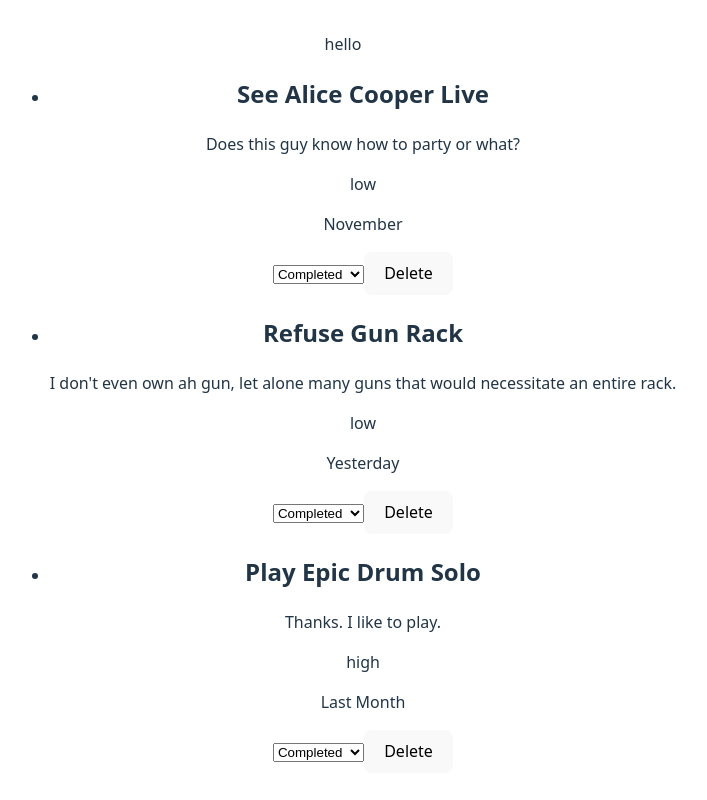
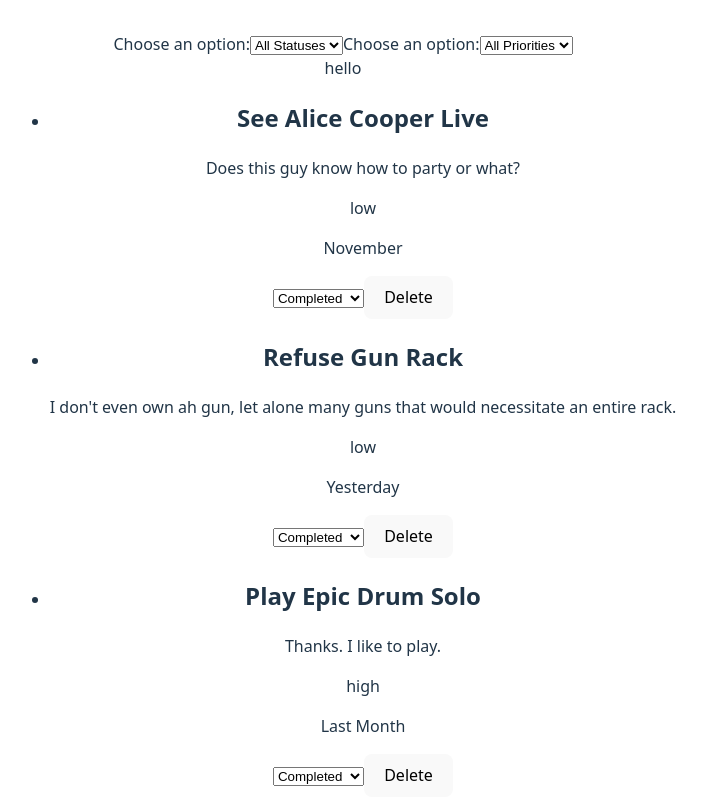
Before and after one commit to elysewelsh/lab9.3, a React (Vite) app: page / in a window 1280 px wide. Shown: the top 800 px of the page, without its empty margins (297-1004 px from the left). Built offline with nearby package versions, Linux system fonts and the light colour scheme.

Commit message:
App has all appropriate parent functions and matches TaskFilter only.

```diff
--- a/src/App.tsx
+++ b/src/App.tsx
@@ -1,7 +1,9 @@
 import { useState } from 'react'
 import  { TaskList } from './components/TaskList/TaskList'
 // import { onFilterChange, TaskFilter } from './components/TaskFilter/TaskFilter'
-import type { Task } from './types'
+import type { Task, TaskFilterProps, TaskStatus } from './types'
+import {TaskFilter} from './components/TaskFilter/TaskFilter'
+import type { IFilterProp } from './types'
 // import {handleStatusChange, handleDelete } from './components/TaskItem/TaskItem'
 import './App.css'
 // import { TaskItem } from './components/TaskItem/TaskItem'
@@ -68,25 +70,38 @@
 
 
 
-const [tasks, setTasks] = useState(ogTasks);
+    const [tasks, setTasks] = useState(ogTasks);
+    const [filterState, setFilterState] = useState({
+      status: "",
+      priority: ""
+    });
 
-function handleStatusChange (taskId:any, newStatus:any) {
-    // {taskId = tasks.task.id? update tasks.task.status to newStatus}
+function handleStatusChange (taskId:string, newStatus:TaskStatus) {
     console.log(taskId,newStatus);
 }
 
-function handleDelete (taskId:any) {
-    // {taskId = tasks.task.id? delete that one from array}
-       setTasks((prevTask) =>
-          prevTask.filter(tasks => tasks.id !== taskId)
+function handleDelete (taskId:string) {
+        setTasks((prevTask) =>
+        prevTask.filter(tasks => tasks.id !== taskId)
        );
 }
+function handleFilterChange (filters: {status?: TaskStatus, priority?: string}): void {
+  setFilterState((prevFilterState) => {
+        return { ...prevFilterState, ...filters };
+  })
+};
 
-
-
+const filteredTasks = tasks.filter((task) => {
+    return (
+      ((filterState.status === "") || ( task.status === filterState.status))
+      &&
+      ((filterState.priority === "") || (task.priority === filterState.priority))
+    );
+});
 
   return (
     <>
+    <TaskFilter onFilterChange={handleFilterChange}></TaskFilter>
     <TaskList tasks={tasks} onStatusChange={handleStatusChange} onDelete={handleDelete} />
     </>
   )
--- a/src/components/TaskFilter/TaskFilter.tsx
+++ b/src/components/TaskFilter/TaskFilter.tsx
@@ -1,5 +1,4 @@
 import type { TaskFilterProps, TaskStatus} from "../../types"
-import type { IFilterProp } from "../TaskList/TaskList"
 
 // export interface TaskFilterProps {
 //   onFilterChange: (filters: {
@@ -8,12 +7,29 @@
 //   }) => void;
 // }
 
-export function TaskFilter ({onFilterChange: {filters: IFilterProp}}:TaskFilterProps) {
+export function TaskFilter ({onFilterChange}: TaskFilterProps) {
+return (
+          <form>
+            <label htmlFor="status">Choose an option:</label>
+            <select id="status" onChange={(e) => {onFilterChange({status: e.target.value as TaskStatus});}}>
+                <option value="">All Statuses</option>
+                <option value="completed">Completed</option>
+                <option value="pending">Pending</option>
+                <option value="inProgress">In-Progress</option>
+            </select>
 
-// {onFilterChange: {status?: , priority?: }:TaskFilterProps}
-
-onFilterChange() {
-
+            <label htmlFor="priority">Choose an option:</label>
+            <select id="priority" onChange={(e) => {
+              let priorityValue: any = e.target.value;
+              priorityValue === ""? (priorityValue = undefined) : (priorityValue as 'low' | 'medium' | 'high');
+              onFilterChange({priority: priorityValue});}}>
+                <option value="">All Priorities</option>
+                <option value="low">Low</option>
+                <option value="medium">Medium</option>
+                <option value="high">High</option>
+            </select>
+        </form>
+);
 }
     // const completedTasks: Task[] = tasks.filter(task => task.status === "completed");
     // const inProgressTasks: Task[] = tasks.filter(task => task.status === "in-progress");
@@ -39,21 +55,21 @@
 
 
 
-const setFilter: React.FC = () => {
-    const [selectedStatus, setSelectedValue] = useState<string>('Pending'); // Default value
-    const [selectedPriority, setSelectedValue] = useState<string>('Low'); // Default value
+// const setFilter: React.FC = () => {
+//     const [selectedStatus, setSelectedValue] = useState<string>('Pending'); // Default value
+//     const [selectedPriority, setSelectedValue] = useState<string>('Low'); // Default value
 
-    const handleFilterChange = (event: React.ChangeEvent<HTMLSelectElement>) => {
-        let property = event.target.value;
-        setSelectedValue({...prevProperty, [property]);
-    };
+//     const handleFilterChange = (event: React.ChangeEvent<HTMLSelectElement>) => {
+//         let property = event.target.value;
+//         setSelectedValue({...prevProperty, [property]);
+//     };
 
-  return (
-    <TaskList (newArray)>
-    </TaskList>
-  );
-};
-}
+//   return (
+//     <TaskList (newArray)>
+//     </TaskList>
+//   );
+// };
+// }
 
 
 // export function TaskFilter ({onFilterChange}:TaskFilterProps) {
--- a/src/components/TaskList/TaskList.tsx
+++ b/src/components/TaskList/TaskList.tsx
@@ -4,6 +4,7 @@
 import { onFilterChange } from '../TaskFilter/TaskFilter'
 import { useState } from 'react';
 import { ogTasks } from '../../data'
+import { IFilterProp } from '../../types'
 
 // const [selectedStatus, setSelectedValue] = useState<string>('Pending'); // Default value
 // const [selectedPriority, setSelectedValue] = useState<string>('Low'); // Default value
@@ -11,51 +12,50 @@
 // let property = e.target.value
 
 // UNCOMMENT FROM HERE TO LINE 58
-// interface IFilterProp {
-//     status?: string,
-//     priority?: string
-// }
+interface IFilterProp {
+    status?: string,
+    priority?: string
+}
 
-// const setFilters: React.FC = () => {
-//     const [filters,setFilter] = useState<IFilterProp>(
-//         {
-//             status: '',
-//             priority: ''
-//         }
-//     );
+const setFilters: React.FC = () => {
+    const [filters,setFilter] = useState<IFilterProp>(
+        {
+            status: '',
+            priority: ''
+        }
+    );
 
-//     const handleFilterChange = (event: React.ChangeEvent<HTMLSelectElement>) => {
-//         event.preventDefault();
-//         const {id, value} = event.target;
-//         setFilter((prevFilter: IFilterProp) => ({
-//             ...prevFilter,
-//             [id]: value
-//         }));
-//         // onFilterChange({filters});
-//     };
+    const handleFilterChange = (event: React.ChangeEvent<HTMLSelectElement>) => {
+        event.preventDefault();
+        const {id, value} = event.target;
+        setFilter((prevFilter: IFilterProp) => ({
+            ...prevFilter,
+            [id]: value
+        }));
+        // onFilterChange({filters});
+    };
 
-
-//     return (
-//         <form>
-//             <label htmlFor="status">Choose an option:</label>
-//             <select id="status" value={filters.status} onChange={handleFilterChange}>
-//                 <option value="">All Statuses</option>
-//                 <option value="completed">Completed</option>
-//                 <option value="pending">Pending</option>
-//                 <option value="inProgress">In-Progress</option>
-//             </select>
-//             <p>Selected: {filters.status}</p>
-//             <label htmlFor="priority">Choose an option:</label>
-//             <select id="priority" value={filters.priority} onChange={handleFilterChange}>
-//                 <option value="">All Priorities</option>
-//                 <option value="low">Low</option>
-//                 <option value="medium">Medium</option>
-//                 <option value="high">High</option>
-//             </select>
-//             <p>Selected: {filters.priority}</p>
-//         </form>
-//     );
-// };
+    return (
+        <form>
+            <label htmlFor="status">Choose an option:</label>
+            <select id="status" value={filters.status} onChange={handleFilterChange}>
+                <option value="">All Statuses</option>
+                <option value="completed">Completed</option>
+                <option value="pending">Pending</option>
+                <option value="inProgress">In-Progress</option>
+            </select>
+            <p>Selected: {filters.status}</p>
+            <label htmlFor="priority">Choose an option:</label>
+            <select id="priority" value={filters.priority} onChange={handleFilterChange}>
+                <option value="">All Priorities</option>
+                <option value="low">Low</option>
+                <option value="medium">Medium</option>
+                <option value="high">High</option>
+            </select>
+            <p>Selected: {filters.priority}</p>
+        </form>
+    );
+};
 
 // const filt = {e => setStatus(e.target.value)};
 
--- a/src/types/index.ts
+++ b/src/types/index.ts
@@ -27,3 +27,8 @@
     priority?: 'low' | 'medium' | 'high';
   }) => void;
 }
+
+export interface IFilterProp {
+    status?: string,
+    priority?: string
+}
```
